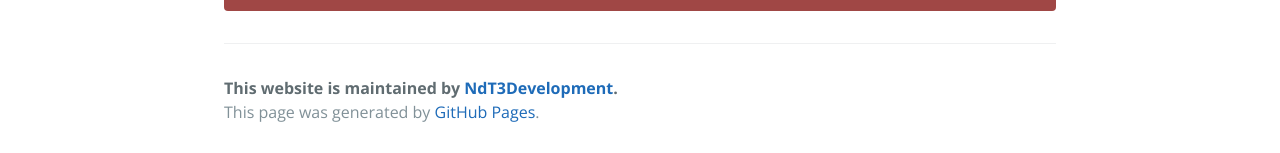
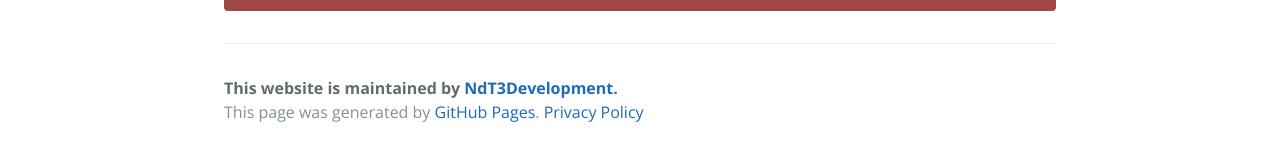
Before and after one commit to TrueWinter/website, a Jekyll site: the page built from index.html, in a window 1280 px wide. Shown: the part 1520-1673 px from the top of the page. Built offline with Jekyll 4.4.1, drawn with Linux system fonts in a browser that asks for light colours; nearby versions of some CDN libraries; the list of posts is cut into pages by our own code.

Commit message:
Update page-footer.html

```diff
--- a/_includes/page-footer.html
+++ b/_includes/page-footer.html
@@ -1,4 +1,5 @@
 <footer class="site-footer">
   <span class="site-footer-owner">This website is maintained by <a href="{{ site.author.url }}">{{ site.author.name }}</a>.</span>
   <span class="site-footer-credits">This page was generated by <a href="https://pages.github.com">GitHub Pages</a>.</span>
+  <span class="privacy-policy-info"><a href="https://www.ndt3.ml/legal/privacy.html">Privacy Policy</a></span>
 </footer>
```
